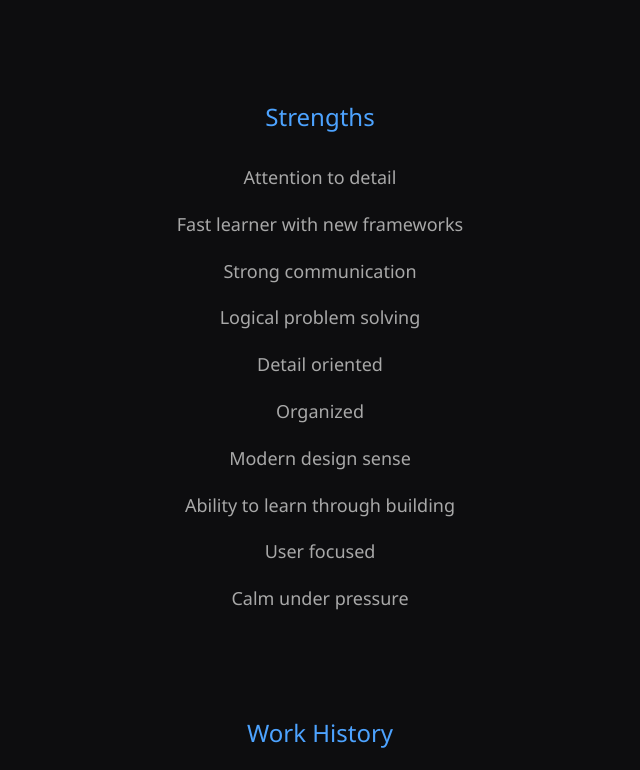
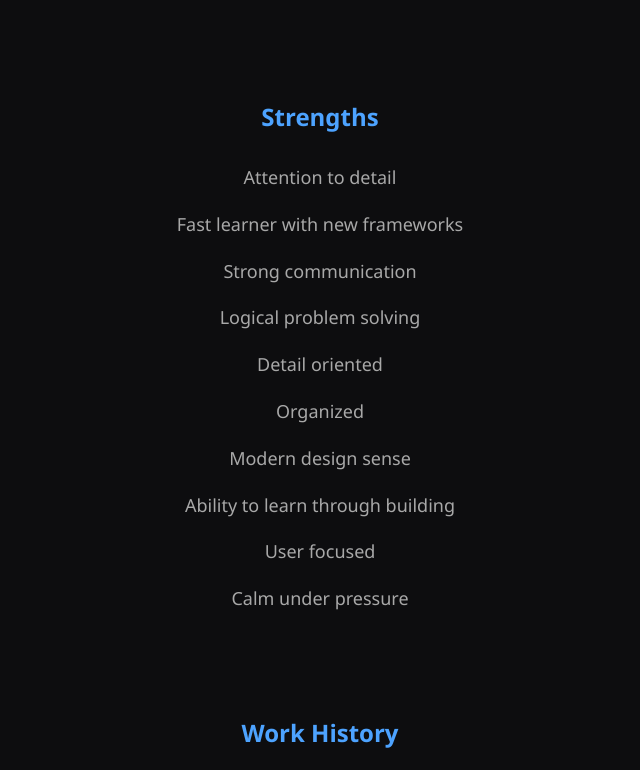
Before and after one commit to CoreyVDev/corey.github.io, a plain HTML site: page about.html in a window 1280 px wide. Shown: the part 230-1000 px from the top of the page, without its empty margins (320-960 px from the left). Drawn offline with Linux system fonts and the light colour scheme.

Commit message:
Update about.html

```diff
--- a/about.html
+++ b/about.html
@@ -12,7 +12,7 @@
 <div class="hero-container">
     <h1 class="page-title">About Me</h1>
 
-    <h2 class="subtitle">Strengths</h2>
+    <h2 class="subtitle"><strong>Strengths</strong></h2>
     <p class="body-text">Attention to detail</p>
     <p class="body-text">Fast learner with new frameworks</p>
     <p class="body-text">Strong communication</p>
@@ -24,7 +24,7 @@
     <p class="body-text">User focused</p>
     <p class="body-text">Calm under pressure</p>
 
-    <h3 class="subtitle">Work History</h3>
+    <h3 class="subtitle"><strong>Work History</strong></h3>
 
     <p class="body-text"><strong>Walmart: Team Lead — 2 years</strong></p>
     <p class="body-text">
```
